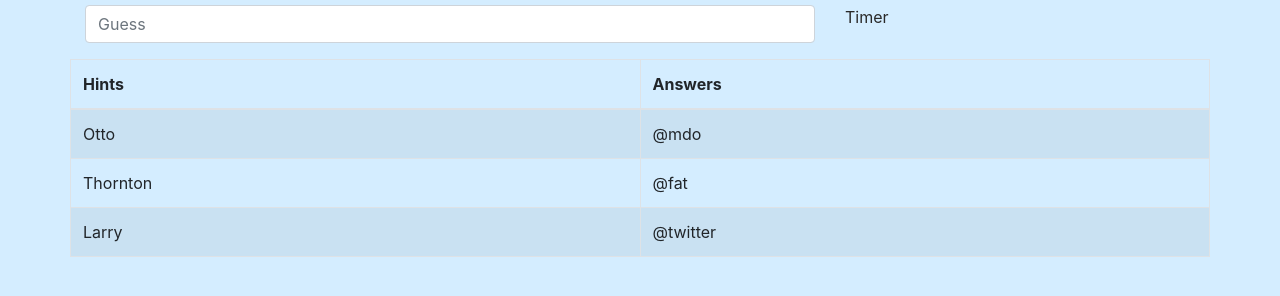
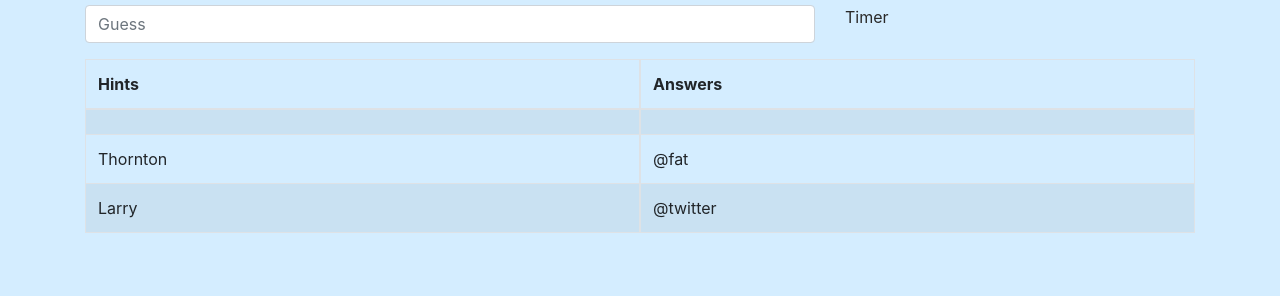
Before and after one commit to adamhatton/quizle, a React (Create React App) app: page /quizzes/1 in a window 1280 px wide. Shown: the part 174-470 px from the top of the page. Built offline with nearby package versions, Linux system fonts and the light colour scheme; no server answers; the HTML template or start-up script is replaced by a standard one.

Commit message:
add separate table columns on Quiz component

```diff
--- a/src/pages/quizzes/Quiz.js
+++ b/src/pages/quizzes/Quiz.js
@@ -1,4 +1,4 @@
-import React from 'react'
+import React, { useState } from 'react'
 import Media from 'react-bootstrap/Media';
 import Col from 'react-bootstrap/Col'
 import Row from 'react-bootstrap/Row'
@@ -9,6 +9,7 @@ import Form from 'react-bootstrap/Form';
 import Table from 'react-bootstrap/Table';
 
 const Quiz = (props) => {
+
   const {
     id,
     owner,
@@ -28,22 +29,38 @@ const Quiz = (props) => {
     ans_8,
     ans_9,
     ans_10,
-    hint_1,
-    hint_2,
-    hint_3,
-    hint_4,
-    hint_5,
-    hint_6,
-    hint_7,
-    hint_8,
-    hint_9,
-    hint_10,
     is_owner,
     profile_id,
     profile_image,
     like_id,
     score_id,
   } = props;
+
+  const hints = [
+    props.hint_1,
+    props.hint_2,
+    props.hint_3,
+    props.hint_4,
+    props.hint_5,
+    props.hint_6,
+    props.hint_7,
+    props.hint_8,
+    props.hint_9,
+    props.hint_10,
+  ]
+
+  const [answers, setAnswers] = useState({
+    ans_1: ans_1,
+    ans_2: ans_2,
+    ans_3: ans_3,
+    ans_4: ans_4,
+    ans_5: ans_5,
+    ans_6: ans_6,
+    ans_7: ans_7,
+    ans_8: ans_8,
+    ans_9: ans_9,
+    ans_10: ans_10,
+  })
 
   return (
     <Row>
@@ -89,28 +106,46 @@ const Quiz = (props) => {
           </Col>
         </Row>
         <Row>
+          <Col xs={6} className='pr-0'>
             <Table striped bordered hover>
                 <thead>
                   <tr>
                     <th className={styles.TableCol}>Hints</th>
+                  </tr>
+                </thead>
+                <tbody>
+                  <tr>
+                    <td>{hints[0]}</td>
+                  </tr>
+                  <tr>
+                    <td>Thornton</td>
+                  </tr>
+                  <tr>
+                    <td>Larry</td>
+                  </tr>
+                </tbody>
+            </Table>
+          </Col>
+          <Col xs={6} className='pl-0'>
+            <Table striped bordered hover>
+                <thead>
+                  <tr>
                     <th className={styles.TableCol}>Answers</th>
                   </tr>
                 </thead>
                 <tbody>
                   <tr>
-                <td>Otto</td>
-                <td>@mdo</td>
+                    <td>{answers.ans_1}</td>
                   </tr>
                   <tr>
-                <td>Thornton</td>
                     <td>@fat</td>
                   </tr>
                   <tr>
-                <td>Larry</td>
                     <td>@twitter</td>
                   </tr>
                 </tbody>
             </Table>
+          </Col>
         </Row>
       </Col>
     </Row>
--- a/src/pages/quizzes/QuizCreateForm.js
+++ b/src/pages/quizzes/QuizCreateForm.js
@@ -257,6 +257,7 @@ function QuizCreateForm() {
             </Col>
         </Row>
 
+        {/* Hints Inputs Column */}
         <Row>
           <Col as={Col} xs={6} lg={4}>
             { hintsArray.map((hint, idx) =>
@@ -277,6 +278,7 @@ function QuizCreateForm() {
             )}
           </Col>
 
+          {/* Answers Inputs Column */}
           <Col as={Col} xs={6} lg={4}>
             { answersArray.map((answer, idx) =>
               <Form.Group key={idx} controlId={answer.name} >
```
Lines whose indentation alone changed are shown as unchanged.
